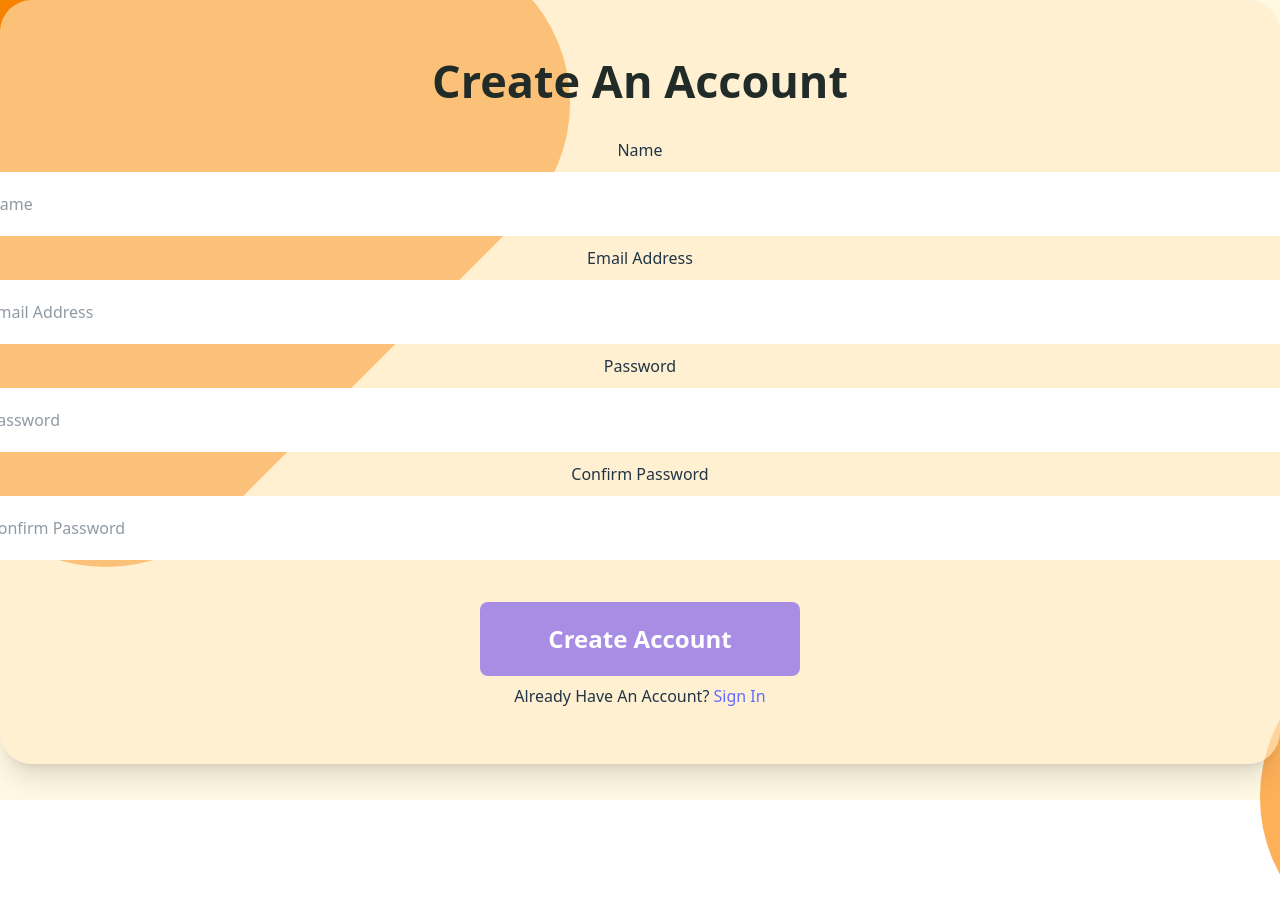
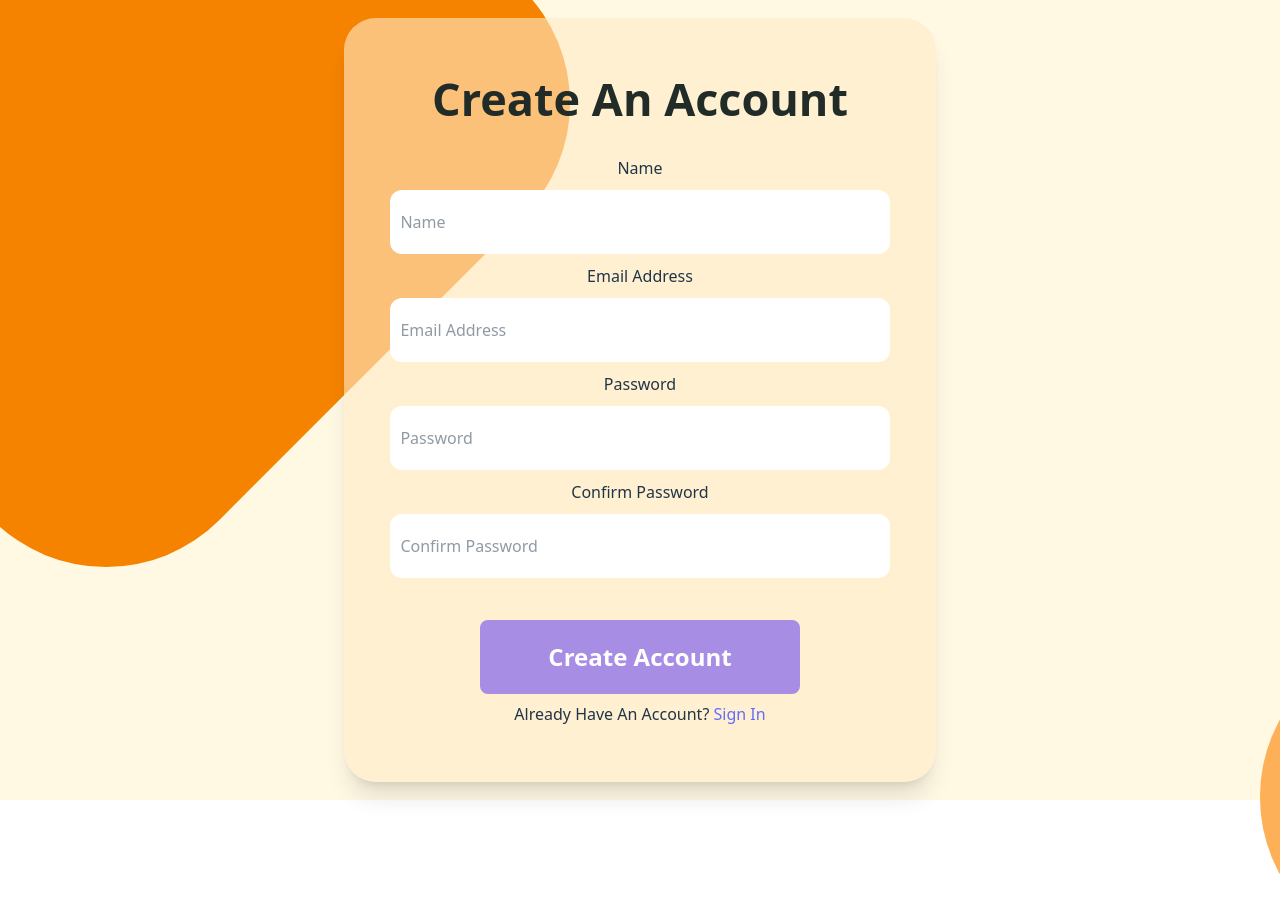
Before and after one commit to nhcarrigan-spring-2026-cohort/amber-wisteria, a React app in the folder frontend/: page /signup in a window 1280 px wide. Shown: the top 912 px of the page. Built offline with nearby package versions, Linux system fonts and the light colour scheme; the HTML template or start-up script is replaced by a standard one.

Commit message:
Fixed input stretching to width of screen

```diff
--- a/frontend/src/pages/Signup.jsx
+++ b/frontend/src/pages/Signup.jsx
@@ -3,7 +3,7 @@ import { Link } from 'react-router-dom'
 
 export default function Signup() {
     return (
-        <div>
+        <div className='flex items-center justify-center h-screen w-full'>
 
             <form className='relative z-3 bg-[#FFECC899] rounded-4xl shadow-xl pt-14 pr-22 pb-14 pl-22 flex flex-col box-border items-center'>
 
```
